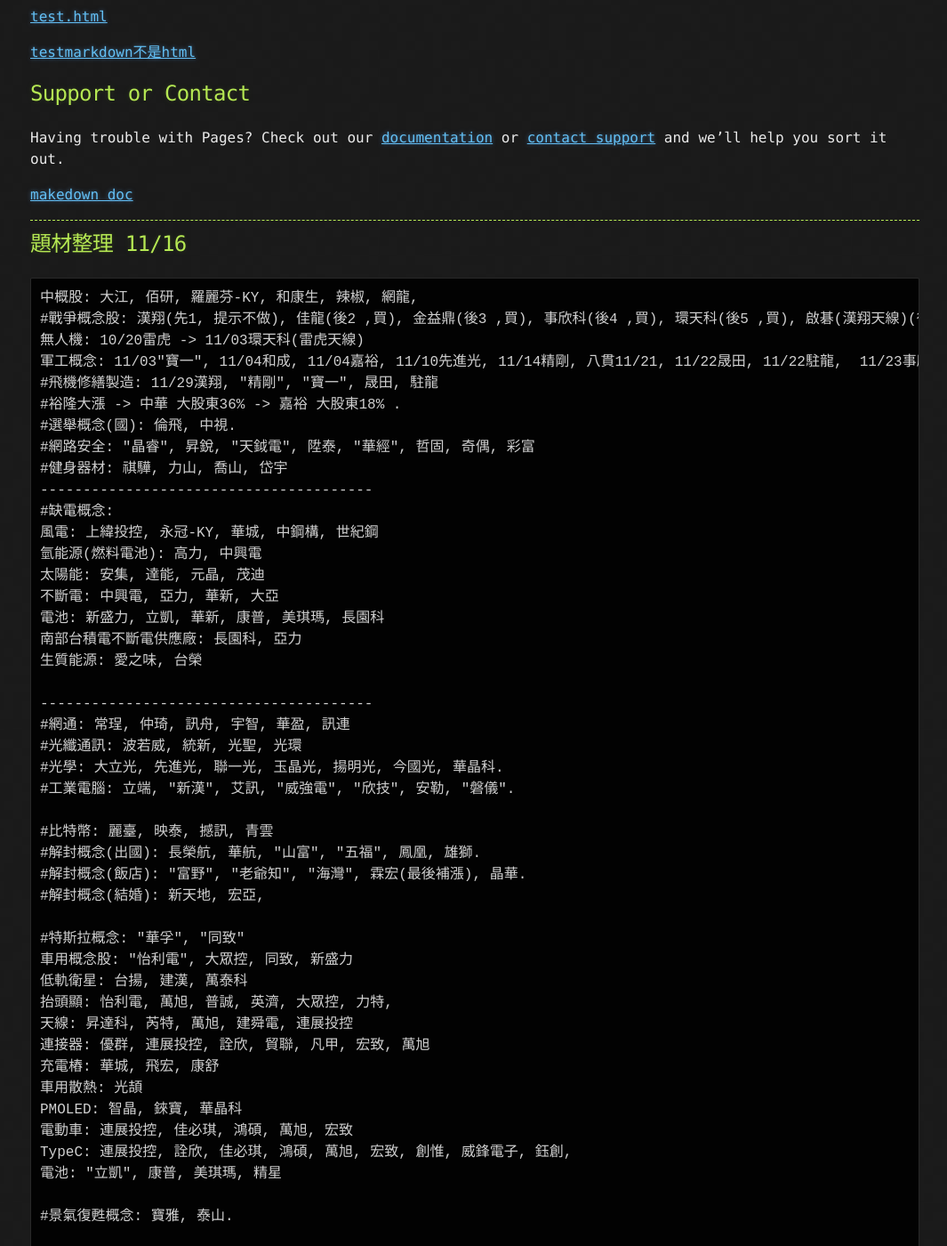
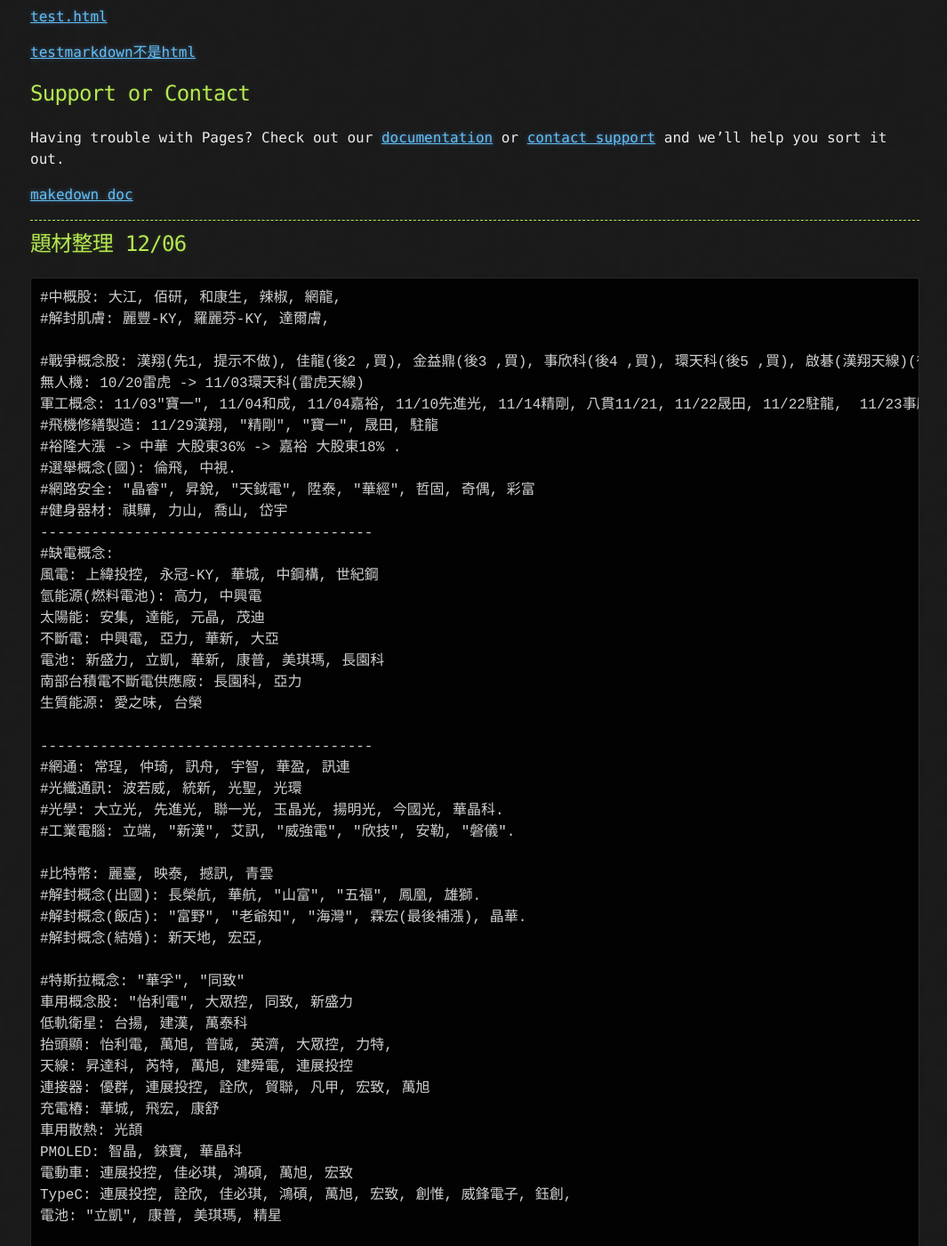
Before and after one commit to lepg5487/Stock_God, a Jekyll site: the page built from index.md, in a window 1280 px wide and 1400 px high, scrolled down 68873 px. Shown: the whole window at 89% size, without its empty margins (106-1171 px from the left). Built offline with Jekyll 4.4.1, drawn with Linux system fonts in a browser that asks for light colours; our own code applies the rules of GitHub Pages for plain Markdown files; some of the changed text lies outside the part shown.

Commit message:
Update index.md

````diff
--- a/index.md
+++ b/index.md
@@ -2818,9 +2818,11 @@
 
 ---
 
-## 題材整理 11/16
-```
-中概股: 大江, 佰研, 羅麗芬-KY, 和康生, 辣椒, 網龍,
+## 題材整理 12/06
+```
+#中概股: 大江, 佰研, 和康生, 辣椒, 網龍,
+#解封肌膚: 麗豐-KY, 羅麗芬-KY, 達爾膚,
+
 #戰爭概念股: 漢翔(先1, 提示不做), 佳龍(後2 ,買), 金益鼎(後3 ,買), 事欣科(後4 ,買), 環天科(後5 ,買), 啟碁(漢翔天線)(後6, 買)
 無人機: 10/20雷虎 -> 11/03環天科(雷虎天線)
 軍工概念: 11/03"寶一", 11/04和成, 11/04嘉裕, 11/10先進光, 11/14精剛, 八貫11/21, 11/22晟田, 11/22駐龍,  11/23事欣科, 11/24飛宏, 11/30錸寶, 12/01華孚, 12/01智晶, 12/05全訊,
````
